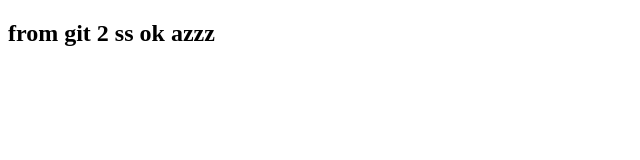
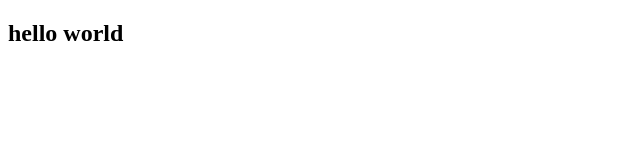
Before and after one commit to Shahriar0076/LearningGitMerge, a plain HTML site: page index.html in a window 1280 px wide. Shown: the whole page, without its empty margins (0-640 px from the left). Drawn offline with Linux system fonts and the light colour scheme.

Commit message:
thirdcommit

```diff
--- a/index.html
+++ b/index.html
@@ -9,7 +9,7 @@
 <body>
 
 
-    <h2>from git 2 ss ok azzz</h2>
+    <h2>hello world</h2>
 
 
 
```
